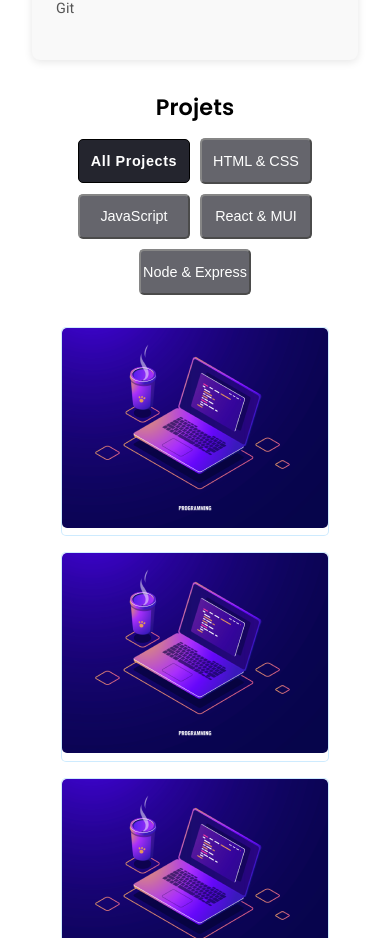
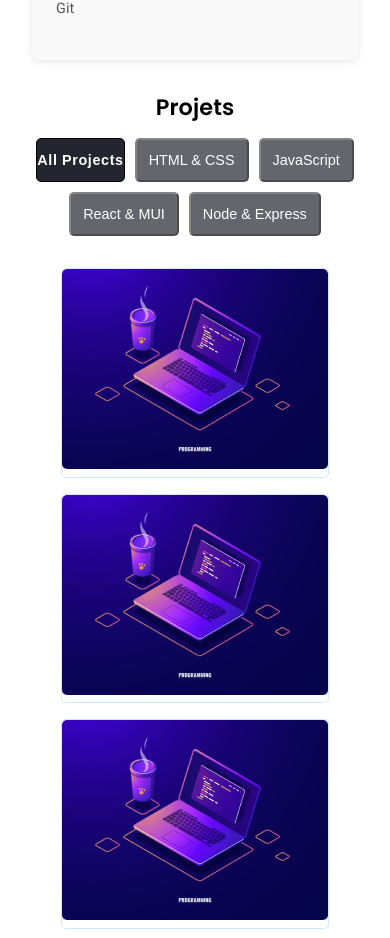
Before and after one commit to Eya-Dhouibi/portfolio-, a React (Vite) app: page / in a window 390 px wide. Shown: the part 2194-3132 px from the top of the page. Built offline with nearby package versions, Linux system fonts and the light colour scheme.

Commit message:
commit-8

```diff
--- a/src/components/project.jsx
+++ b/src/components/project.jsx
@@ -17,9 +17,9 @@ const Project = () => {
           {["aa", "bb", "cc", 1, 7].map((item) => {
             return (
               <article key={item} className="  card">
-                <img width={266} src="/img/1.png" alt="" />
+                <img src="/img/1.png" alt="" />
 
-                <div style={{ width: "266px" }} className="box">
+                <div className="box">
                   <h3 className="title">Landing Page 2 </h3>
                   <p className="sub-title">
                     Lorem ipsum dolor sit amet consectetur elit adipisicing . Ex
--- a/src/scss/components/content.scss
+++ b/src/scss/components/content.scss
@@ -51,14 +51,13 @@ section#about img {
     ================================== */
     #project .left-section {
       flex-direction: column;
-      @include flex(flex-start,10px);
-    }
+      @include flex(flex-start,16px);
 
-    #project .left-section button {
+      button {
         color: $white;
         background-color: rgba(36, 37, 46, 1);
-      width: 11rem;
-      padding: 0.75rem 0;
+        width: 150px;
+        padding: 0.75rem;
         text-align: center;
         font-size: 1.05rem;
         text-transform: capitalize;
@@ -77,6 +76,7 @@ section#about img {
         padding: 0.8rem 0;
         color: $white;
         border: 1px solid var(--subtitle);
+      }
       }
     }
 
@@ -200,3 +200,24 @@ section#about img {
     font-size: 0.9rem;
     color: #555;
   }
+
+  @media (min-width: 992px) {
+    .myProject-content {
+      @include flex(space-between,2rem);
+      align-items: flex-start;
+      flex-direction: row;
+      }
+  }
+
+  @media (max-width: 991px) {
+    #project .left-section {
+      flex-direction: row;
+      flex-wrap: wrap;
+      @include flex(center, 10px);
+
+      button {
+        width: max-content;
+        font-size: 0.9rem;
+      }
+    }
+  }
--- a/src/scss/styles.scss
+++ b/src/scss/styles.scss
@@ -53,7 +53,7 @@ h2 {
 }
 
 h3 {
-  @include heading-styles(1.75rem, 2.3rem);
+  @include heading-styles(1.3rem, 2.3rem);
 }
 
 p {
@@ -178,17 +178,6 @@ li {
 ======================================== */
 
 @media (max-width: 601px) {
-  #project .left-section {
-    flex-direction: row;
-    flex-wrap: wrap;
-    @include flex(center, 10px);
-
-    button {
-      width: 7rem;
-      padding: 0.8rem 0;
-      font-size: 0.9rem;
-    }
-  }
   #contact  form {
     display: flex;
     flex-direction: column;
@@ -223,15 +212,3 @@ li {
     @include flex(space-between, 0);
   }
 }
-
-@media (min-width: 992px) {
-  .myProject-content {
-    @include flex(space-between,1rem);
-    align-items: flex-start;
-    flex-direction: row;
-    }
-}
-
-@media (max-width: 992px) {
-
-}
```
Lines whose indentation alone changed are shown as unchanged.
